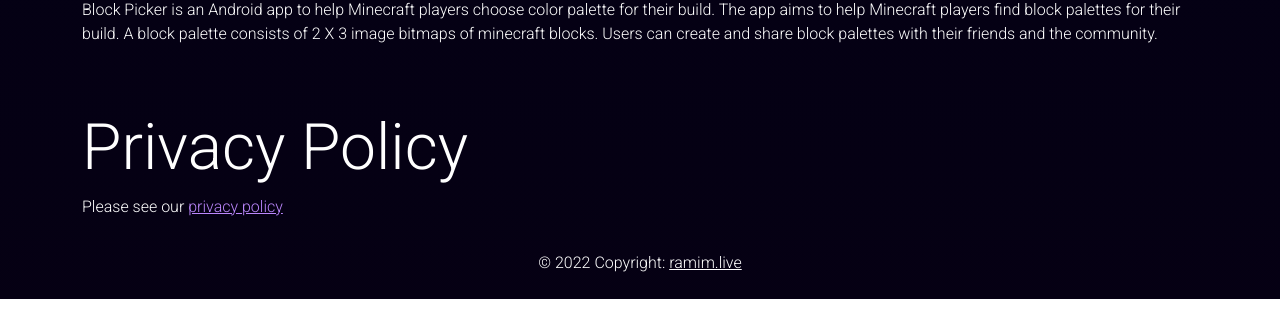
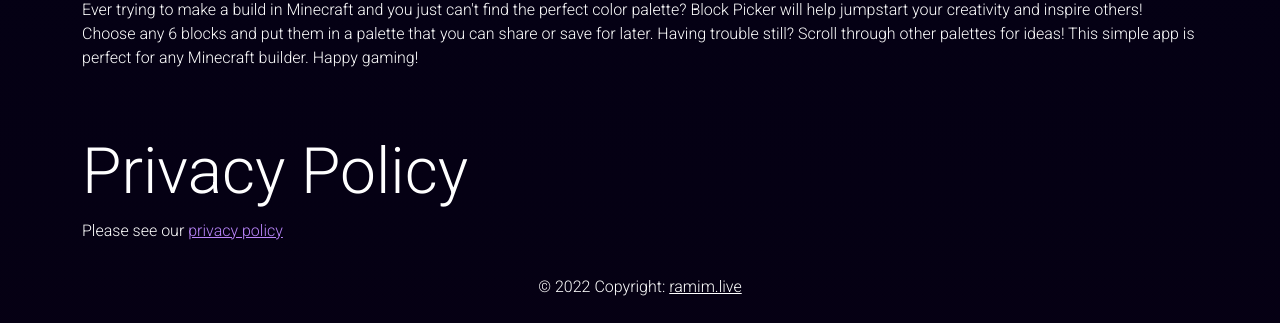
Before and after one commit to rameme/block-picker-website, a plain HTML site: page index.html in a window 1280 px wide. Shown: the part 1209-1532 px from the top of the page. Before the commit the page ends 1508 px from the top, so only its background shows below. Drawn offline with nearby package versions, Linux system fonts and the light colour scheme; a web font is replaced by a local one.

Commit message:
added new project description

```diff
--- a/index.html
+++ b/index.html
@@ -98,7 +98,7 @@
     <!-- About -->
     <div class="container pt-5 text-white">
       <h2 class="fw-light display-3 font-2">Block Picker</h2>
-      <p> Block Picker is an Android app to help Minecraft players choose color palette for their build. The app aims to help Minecraft players find block palettes for their build. A block palette consists of 2 X 3 image bitmaps of minecraft blocks. Users can create and share block palettes with their friends and the community.</p>
+      <p> Ever trying to make a build in Minecraft and you just can't find the perfect color palette? Block Picker will help jumpstart your creativity and inspire others! Choose any 6 blocks and put them in a palette that you can share or save for later. Having trouble still? Scroll through other palettes for ideas! This simple app is perfect for any Minecraft builder. Happy gaming!      </p>
     </div>
 
     <!-- Privacy Policy -->
```
